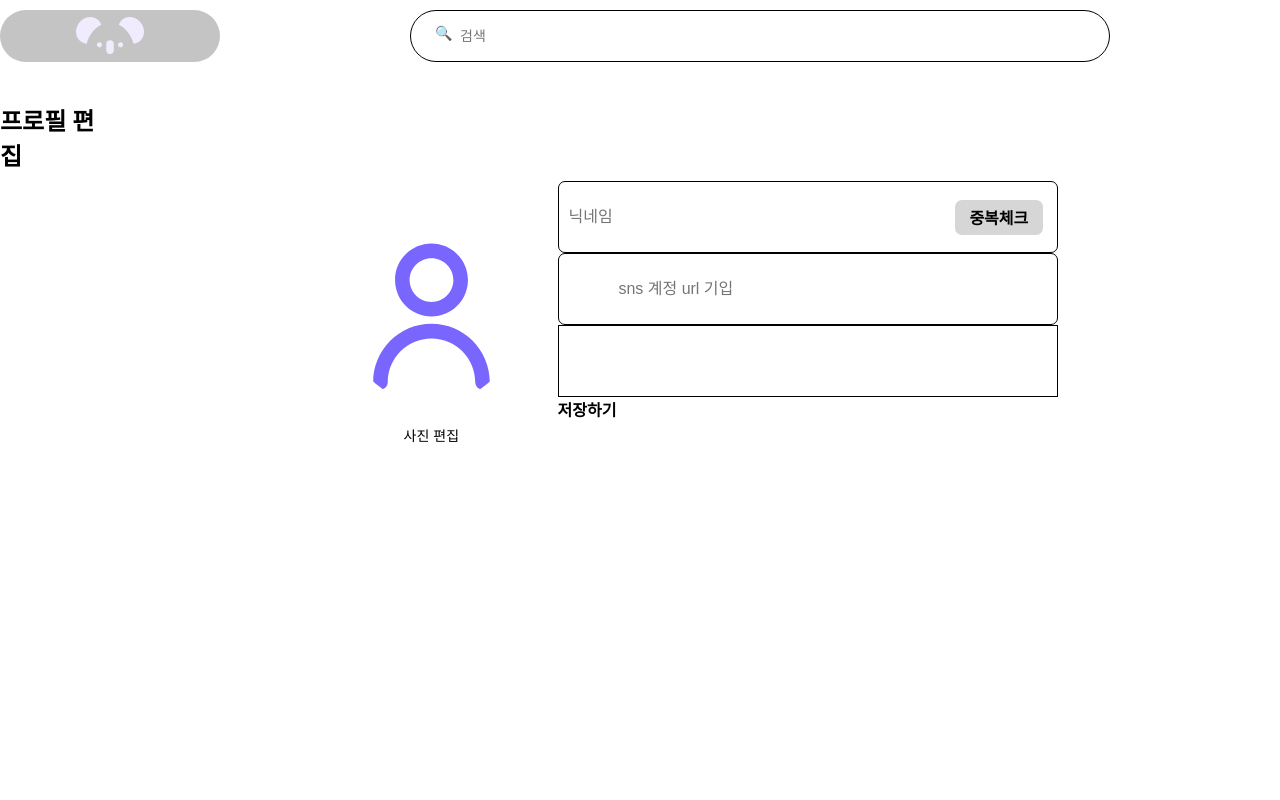
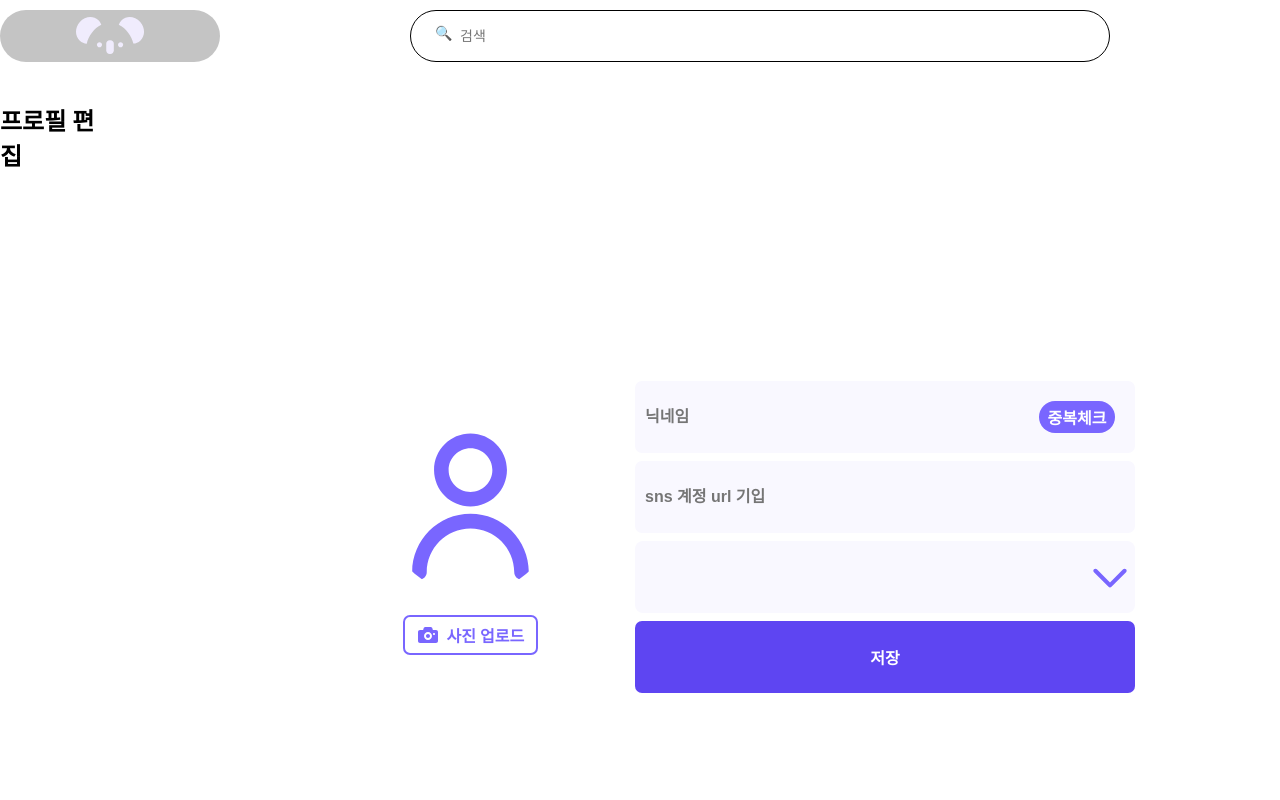
Before and after one commit to zeze88/sun, a React (Create React App) app: page /useredit in a window 1280 px wide. Shown: the top 800 px of the page. Built offline with nearby package versions, Linux system fonts and the light colour scheme.

Commit message:
회원정보수정, 빌밀번호변경 페이지 디자인 수정

```diff
--- a/src/App.js
+++ b/src/App.js
@@ -1,4 +1,4 @@
-import React from "react";
+import React, { useState } from "react";
 import { Route, useLocation } from "react-router-dom";
 import { ConnectedRouter } from "connected-react-router";
 import { history } from "../src/redux/configureStore";
@@ -16,18 +16,13 @@ import Edituser from "./page/Edituser";
 import Password from "./page/Password";
 import Footer from "./components/Footer";
 import Arams from "./page/Arams";
+import serch from "./redux/modules/serch";
 
 function App() {
-  const login = useLocation();
-  const edit = login.pathname.indexOf("edit");
-  const useredit = login.pathname.indexOf("useredit");
+  const location = useLocation();
   return (
     <div className='App'>
-      {login.pathname === "/login" ? null : <Header />}
-      {login.pathname === "/login" ? null : login.pathname ===
-        "/create" ? null : edit === 1 ? null : useredit === 1 ? null : (
-        <Category />
-      )}
+      {location.pathname === "/login" ? null : <Header />}
       <Route path='/' exact component={Main} />
       <Route path='/create' exact component={Create} />
       <Route path='/edit/:pid' exact component={Create} />
--- a/src/page/Edituser.js
+++ b/src/page/Edituser.js
@@ -4,6 +4,7 @@ import styled from "styled-components";
 import Profile from "../elements/Profile";
 import { actionCreators as userActions } from "../redux/modules/user";
 import img_down from "../svg/arrow_down_b.svg";
+import camera from "../svg/camera_fill.svg";
 
 const userNickname = sessionStorage.getItem("nickname");
 const userCareer = sessionStorage.getItem("career");
@@ -18,20 +19,15 @@ const Edituser = (props) => {
   const [userImg, setUserImg] = useState(userImage);
   const [blogUrl, setBlogUrl] = useState(userURL);
   const [career, setCareer] = useState(userCareer);
-  const [careerSelect, setCareerSelect] = useState(false);
+  const [careerSelect, setCareerSelect] = useState(userCareer);
   const imgInput = React.useRef();
   const options = [
-    { value: "", name: "경력" },
     { value: "1년차 이내", name: "1년차 이내" },
     { value: "1~2년차", name: "1~2년차" },
     { value: "3~4년차", name: "3~4년차" },
     { value: "5년차 이상", name: "5년차 이상" },
   ];
-  console.log(careerSelect);
-  const Career = (value) => {
-    console.log(value);
-    setCareer(value);
-  };
+  console.log(career);
 
   const editNickname = (e) => {
     setNickname(e.target.value);
@@ -111,7 +107,7 @@ const Edituser = (props) => {
     <Container>
       <div className='title'>프로필 편집</div>
       <div className='user'>
-        <div className='img'>
+        <ProfileImg>
           <i>
             <Profile imgUrl={userImg} size={175} />
           </i>
@@ -122,11 +118,13 @@ const Edituser = (props) => {
             onChange={editImg}
             ref={imgInput}
           />
-          <label htmlFor='profile'>사진 편집</label>
-        </div>
-        <div className='profile'>
-          <div>
-            <div>
+          <label htmlFor='profile'>
+            <img src={camera} />
+            사진 업로드
+          </label>
+        </ProfileImg>
+        <div className='container'>
+          <EditNickname>
             <input
               placeholder='닉네임'
               onChange={editNickname}
@@ -134,33 +132,39 @@ const Edituser = (props) => {
             <button className='check' onClick={Check}>
               중복체크
             </button>
-            </div>
-          </div>
-          <div>
-            <div>
+          </EditNickname>
+          <EditBlog>
             <input
+              className='blog'
               placeholder='sns 계정 url 기입'
               onChange={url}
-                value={userURL === "undefined" ? null : blogUrl}></input>
-            </div>
-          </div>
-          <div
-            className='career'
-            onClick={() => setCareerSelect(!careerSelect)}>
-            {careerSelect
-              ? options.map((v, idx) => (
+              value={userURL === "undefined" ? "" : blogUrl}></input>
+          </EditBlog>
+          <EditCareer>
+            <div>
+              <span onClick={() => setCareerSelect(!careerSelect)}>
+                {career}
+              </span>
+              {careerSelect === true ? (
+                <ul>
+                  {options.map((v, idx) => (
                     <li
                       key={idx}
                       onClick={() => {
-                      Career(v.name);
+                        setCareer(v.name);
                         setCareerSelect(false);
                       }}>
                       {v.name}
                     </li>
-                ))
-              : null}
+                  ))}
+                </ul>
+              ) : null}
             </div>
-          <button onClick={Save}>저장하기</button>
+            <img src={img_down}></img>
+          </EditCareer>
+          <button className='save' onClick={Save}>
+            저장
+          </button>
         </div>
       </div>
     </Container>
@@ -168,9 +172,9 @@ const Edituser = (props) => {
 };
 
 const Container = styled.div`
-  min-width: 1440px;
-  min-height: 960px;
-  margin: 0 auto;
+  width: 1440px;
+  height: 830px;
+  margin: auto;
   padding-top: 30px;
   > div.title {
     width: 116px;
@@ -180,10 +184,29 @@ const Container = styled.div`
   }
   > div.user {
     width: 830px;
-    height: 400px;
+    height: 100%;
     display: flex;
+    justify-content: center;
+    align-items: center;
     margin: auto;
-    > div.img {
+    > div.container {
+      width: 500px;
+      height: 312px;
+      margin: auto;
+      display: flex;
+      flex-direction: column;
+      justify-content: space-between;
+      > button {
+        width: 100%;
+        height: 72px;
+        background-color: #5e45f2;
+        color: white;
+        border-radius: 0.5rem;
+      }
+    }
+  }
+`;
+const ProfileImg = styled.div`
   width: 350px;
   height: 400px;
   display: flex;
@@ -195,75 +218,116 @@ const Container = styled.div`
     height: 175px;
     margin-bottom: 1.5rem;
   }
-      > button {
+  > label {
+    display: flex;
     width: 135px;
     height: 40px;
-        margin-top: 2rem;
-        background-color: #343434;
+    padding: 0 8px;
+    border: 2px solid #7966ff;
     border-radius: 0.5rem;
+    font-size: 16px;
+    font-weight: 600;
+    justify-content: space-around;
+    align-items: center;
+    color: #7966ff;
   }
+`;
+
+const EditNickname = styled.div`
+  width: 500px;
+  display: flex;
+  align-items: center;
+  position: relative;
+  justify-content: end;
+
+  > input {
+    width: 100%;
+    height: 72px;
+    border-radius: 0.5rem;
+    margin: auto;
+    font-size: 16px;
+    font-weight: 600;
+    outline: 0;
+    background-color: #f9f8ff;
   }
-    > div.profile {
-      width: 800px;
-      height: 312px;
-      margin: auto;
-      > div {
+  > button {
+    width: 76px;
+    height: 32px;
+    background-color: #7966ff;
+    color: white;
+    border-radius: 32px;
+    position: absolute;
+    margin-right: 20px;
+  }
+`;
+
+const EditBlog = styled.div`
   width: 500px;
+  > input {
+    width: 100%;
     height: 72px;
-        flex-direction: column;
-        justify-content: space-evenly;
-        > div {
-          width: 500px;
-          height: 72px;
-          display: flex;
-          flex-direction: row;
-          justify-content: space-evenly;
-          align-items: center;
-          border: 1px solid black;
-          border-radius: 0.5rem;
-          > input {
-            width: 80%;
-            height: 55px;
     border-radius: 0.5rem;
     border: 0px solid black;
     margin: auto;
     font-size: 16px;
     outline: 0;
+    background-color: #f9f8ff;
+    font-size: 16px;
+    font-weight: 600;
   }
-          > button.check {
-            width: 88px;
-            height: 2.5rem;
-            margin-right: 1rem;
-            text-align: center;
-            background-color: #d6d6d6;
+`;
+
+const EditCareer = styled.div`
+  width: 500px;
+  display: flex;
+  position: relative;
+  justify-content: end;
+  align-items: center;
+  div {
+    width: 100%;
+    display: flex;
+    flex-direction: column;
+    > span {
+      width: 100%;
+      height: 72px;
+      line-height: 72px;
+      padding: 0 16px;
+      border-radius: 8px;
+      background-color: #f9f8ff;
+      cursor: pointer;
+      color: #7966ff;
+      font-size: 16px;
+      font-weight: 600;
+    }
+    > ul {
+      width: 100%;
+      height: 72px;
       border-radius: 0.5rem;
+      border: 0px;
+      position: absolute;
+      > li {
+        display: flex;
+        width: 100%;
+        height: 72px;
+        font-size: 16px;
+        font-weight: 600;
+        padding-left: 10px;
+        background-color: #f9f8ff;
+        align-items: center;
+        justify-content: start;
+        cursor: pointer;
+        &:hover {
+          background-color: #5e45f2;
+          color: #f9f8ff;
         }
       }
-        > button {
-          width: 150px;
-          height: 3rem;
-          text-align: center;
-          background-color: #343434;
-          border-radius: 0.5rem;
-          margin-top: -1rem;
     }
   }
-      label {
-        width: 135px;
-        height: 43.5px;
-        border: 1px solid black;
-        display: flex;
-        justify-content: center;
-        align-items: center;
-        border-radius: 0.5rem;
-        color: #b0b0b0;
-      }
-    }
-    div.career {
-      width: 500px;
-      height: 72px;
-      border: 1px solid black;
-    }
+  > img {
+    width: 50px;
+    height: 50px;
+    position: absolute;
   }
 `;
+
 export default Edituser;
--- a/src/page/Password.js
+++ b/src/page/Password.js
@@ -43,23 +43,18 @@ const Password = () => {
 
   return (
     <Container>
-      <div className='title'>비밀번호 수정</div>
+      <div className='title'>비밀번호 재설정</div>
       <div className='user'>
         <div className='inputBox'>
-          <input
-            // type='passWord'
-            placeholder='현재 비밀번호'
-            onChange={Pass}></input>
+          <input placeholder='현재 비밀번호' onChange={Pass}></input>
           <input
             type='passWord'
-            placeholder='새비밀번호'
+            placeholder='새로운 비밀번호'
             onChange={NewPass}></input>
           <input
             type='passWord'
-            placeholder='새비밀번호 재확인'
+            placeholder='새로운 비밀번호 재확인'
             onChange={CheckPass}></input>
-        </div>
-        <div className='check'>
           <button onClick={NewPassWord}>저장하기</button>
         </div>
       </div>
@@ -68,45 +63,43 @@ const Password = () => {
 };
 
 const Container = styled.div`
-  width: 100%;
-  height: 100%;
-  margin: 65px auto 0px auto;
+  width: 1440px;
+  height: 830px;
+  margin: auto;
+  padding-top: 30px;
   > div.title {
-    font-size: 26px;
+    width: 160px;
+    height: 35px;
+    font-size: 24px;
     font-weight: 600;
   }
   > div.user {
-    width: 470px;
-    height: 315px;
+    width: 500px;
+    height: 100%;
     display: flex;
-    margin: 9rem auto;
-    flex-direction: column;
-    justify-content: space-evenly;
+    justify-content: center;
+    align-items: center;
+    margin: auto;
     > div.inputBox {
-      height: 10px;
+      width: 500px;
+      height: 312px;
       display: flex;
       flex-direction: column;
       justify-content: space-evenly;
+      align-items: center;
+
       > input {
-        width: 100%;
-        height: 56px;
-        margin-top: 2rem;
-        border: 1px solid black;
+        width: 500px;
+        height: 72px;
         border-radius: 0.5rem;
+        background-color: #f9f8ff;
       }
-    }
-    > div.check {
-      height: 10px;
-      display: flex;
-      flex-direction: column;
-      align-items: center;
       > button {
-        width: 135px;
-        height: 40px;
-        margin-top: 2rem;
-        background-color: #343434;
+        width: 500px;
+        height: 72px;
+        color: #f9f8ff;
+        background-color: #7966ff;
         border-radius: 0.5rem;
-        margin-top: 4rem;
       }
     }
   }
```
Lines whose indentation alone changed are shown as unchanged.
